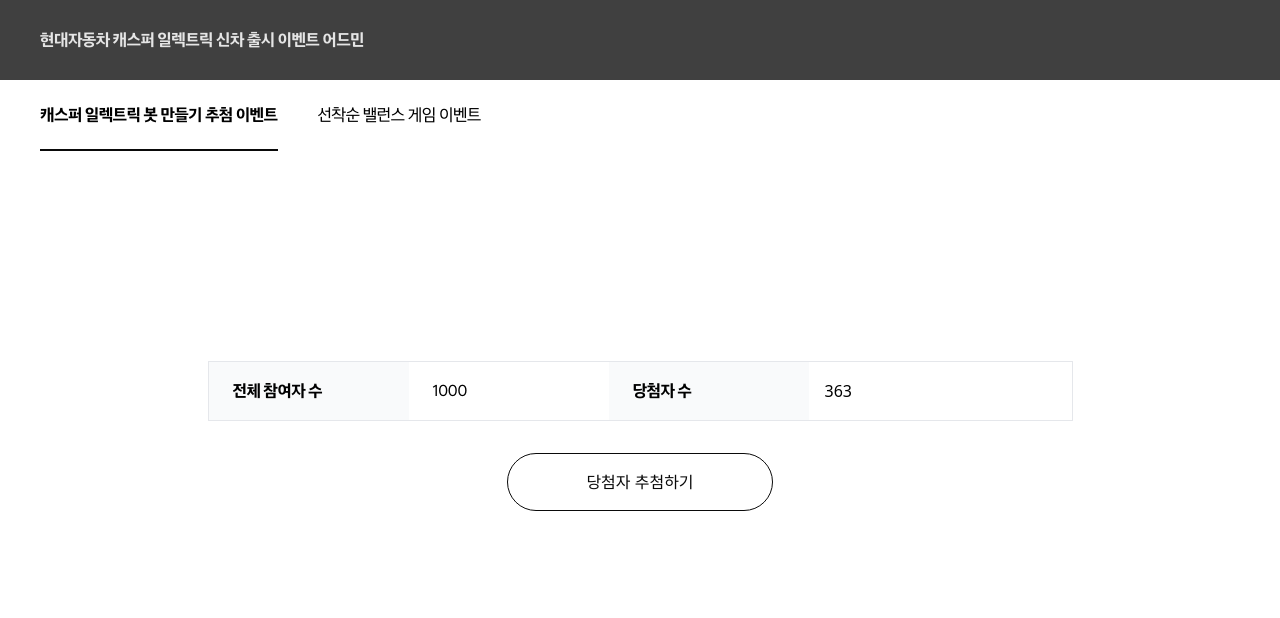
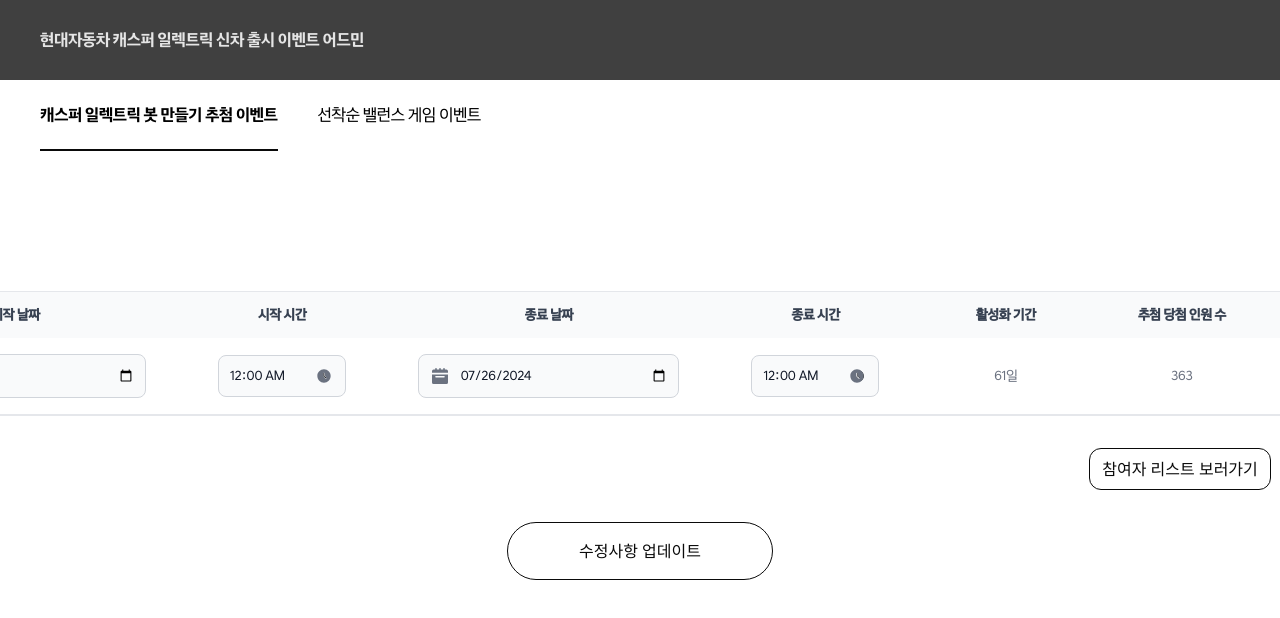
Before and after one commit to softeerbootcamp4th/Team7-HybridJGS-FE, a React (Vite) app in the folder admin/: page /lottery in a window 1280 px wide. Shown: the top 618 px of the page. Built offline with nearby package versions, Linux system fonts and the light colour scheme.

Commit message:
feat: 추첨 이벤트 메인 페이지 구현

```diff
--- a/admin/src/components/Table/index.tsx
+++ b/admin/src/components/Table/index.tsx
@@ -3,11 +3,12 @@ import { ReactNode } from "react";
 interface TableProps {
     headers: ReactNode[];
     data: ReactNode[][];
+    height?: string | number;
 }
 
-export default function Table({ headers, data }: TableProps) {
+export default function Table({ headers, data, height = 600 }: TableProps) {
     return (
-        <div className="relative sm:rounded-lg w-[1560px] h-[600px] border">
+        <div className="relative sm:rounded-lg w-[1560px] border" style={{ height }}>
             <div className="overflow-y-auto h-full">
                 <table className="w-full text-sm rtl:text-right text-gray-500 text-center">
                     <thead className="sticky top-0 z-[5] text-gray-700 bg-gray-50">
--- a/admin/src/pages/Lottery/index.tsx
+++ b/admin/src/pages/Lottery/index.tsx
@@ -1,26 +1,80 @@
-import { ChangeEvent, useEffect, useState } from "react";
+import { useEffect, useState } from "react";
 import { useNavigate } from "react-router-dom";
 import Button from "@/components/Button";
+import DatePicker from "@/components/DatePicker";
 import TabHeader from "@/components/TabHeader";
+import Table from "@/components/Table";
+import TimePicker from "@/components/TimePicker";
+import { LotteryType } from "@/types/lottery";
+
+const LOTTERY_HEADER = [
+    "시작 날짜",
+    "시작 시간",
+    "종료 날짜",
+    "종료 시간",
+    "활성화 기간",
+    "추첨 당첨 인원 수",
+    "진행 상태",
+];
 
 export default function Lottery() {
     const navigate = useNavigate();
 
-    const [giftCount, setGiftCount] = useState<number>(0);
+    const [lottery, setLottery] = useState<LotteryType>({} as LotteryType);
 
     useEffect(() => {
-        // TODO: 추첨 이벤트 정보 불러오기
-        setGiftCount(363);
+        const data = {
+            lotteryEventId: 1,
+            startDate: "2024-07-26 00:00",
+            endDate: "2024-08-25 23:59",
+            appliedCount: 1000000,
+            winnerCount: 363,
+        };
+
+        const [startDate, startTime] = data.startDate.split(" ");
+        const [endDate, endTime] = data.startDate.split(" ");
+
+        setLottery({
+            ...data,
+            startDate,
+            startTime,
+            endDate,
+            endTime,
+        });
     }, []);
 
-    const handleChangeInput = (e: ChangeEvent<HTMLInputElement>) => {
-        const count = parseInt(e.target.value);
-        setGiftCount(count || 0);
+    const handleChangeItem = (key: string, text: string | number) => {
+        setLottery({ ...lottery, [key]: text });
     };
 
-    const handleLottery = () => {
-        // TODO: 당첨자 추첨
-        navigate("/lottery/winner");
+    const getLotteryData = () => {
+        return [
+            [
+                <DatePicker
+                    date={lottery.startDate}
+                    onChangeDate={(date) => handleChangeItem("startDate", date)}
+                />,
+                <TimePicker
+                    time={lottery.startTime}
+                    onChangeTime={(time) => handleChangeItem("startTime", time)}
+                />,
+                <DatePicker
+                    date={lottery.endDate}
+                    onChangeDate={(date) => handleChangeItem("endDate", date)}
+                />,
+                <TimePicker
+                    time={lottery.endTime}
+                    onChangeTime={(time) => handleChangeItem("endTime", time)}
+                />,
+                "61일",
+                lottery.winnerCount,
+                "활성화",
+            ],
+        ];
+    };
+
+    const handleUpdate = () => {
+        // TODO: update API 요청
     };
 
     return (
@@ -28,17 +82,19 @@ export default function Lottery() {
             <TabHeader />
 
             <div className="flex flex-col h-full items-center justify-center gap-8 pb-40">
-                <div className="flex border">
-                    <p className="px-6 py-4 w-[200px] bg-gray-50 h-body-1-bold">전체 참여자 수</p>
-                    <p className="px-6 py-4 w-[200px] h-body-1-regular">1000</p>
-                    <p className="px-6 py-4 w-[200px] bg-gray-50 h-body-1-bold">당첨자 수</p>
-                    <div className="self-center px-4">
-                        <input value={giftCount} onChange={handleChangeInput} />
-                    </div>
+                <Table headers={LOTTERY_HEADER} data={getLotteryData()} height="auto" />
+
+                <div className="self-end flex gap-4">
+                    <Button buttonSize="sm" onClick={() => navigate("/lottery/participant-list")}>
+                        참여자 리스트 보러가기
+                    </Button>
+                    <Button buttonSize="sm" onClick={() => navigate("/lottery/winner-list")}>
+                        당첨자 보러가기
+                    </Button>
                 </div>
 
-                <Button buttonSize="lg" onClick={handleLottery}>
-                    당첨자 추첨하기
+                <Button buttonSize="lg" onClick={handleUpdate}>
+                    수정사항 업데이트
                 </Button>
             </div>
         </div>
--- /dev/null
+++ b/admin/src/types/lottery.ts
@@ -0,0 +1,9 @@
+export interface LotteryType {
+    lotteryEventId: number;
+    startDate: string;
+    startTime: string;
+    endDate: string;
+    endTime: string;
+    appliedCount: number;
+    winnerCount: number;
+}
```
Also changed, not shown: admin/public/assets/icons/calendar.svg.
